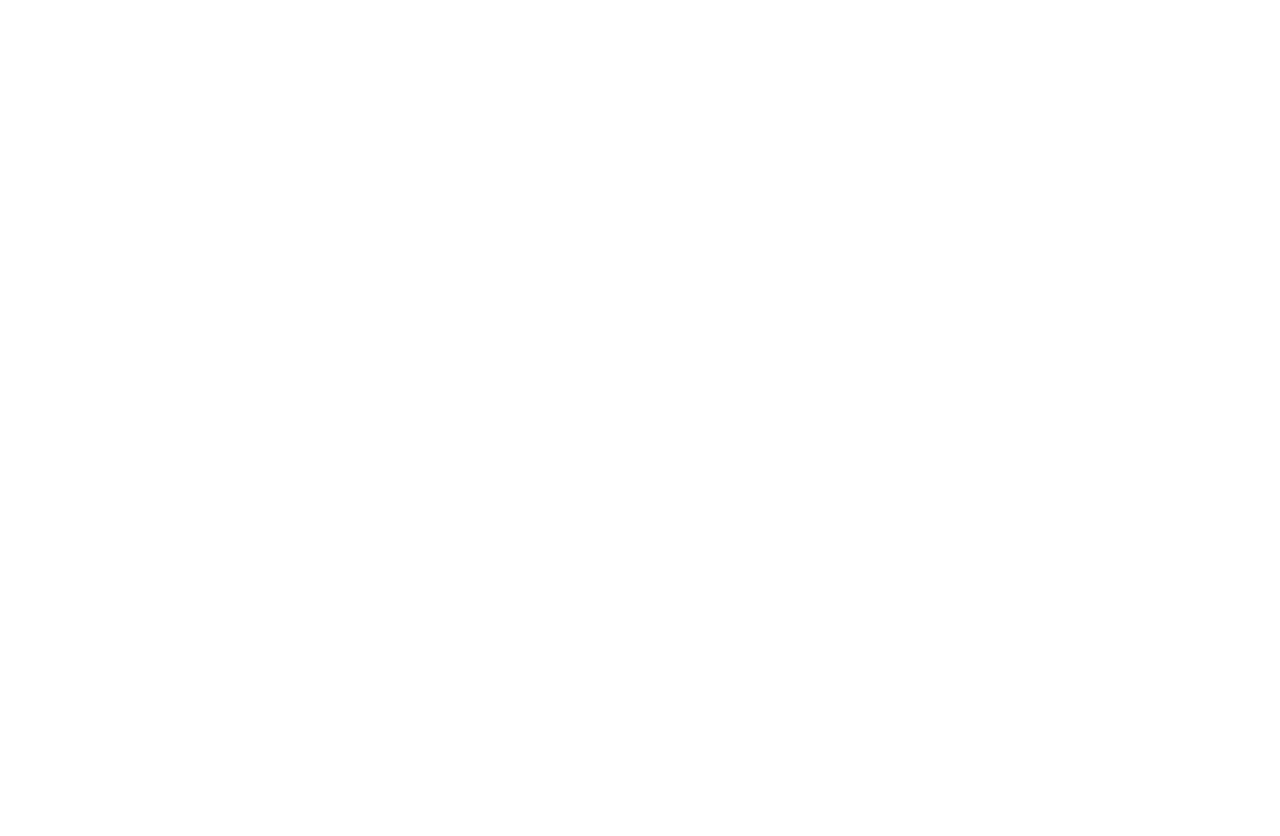
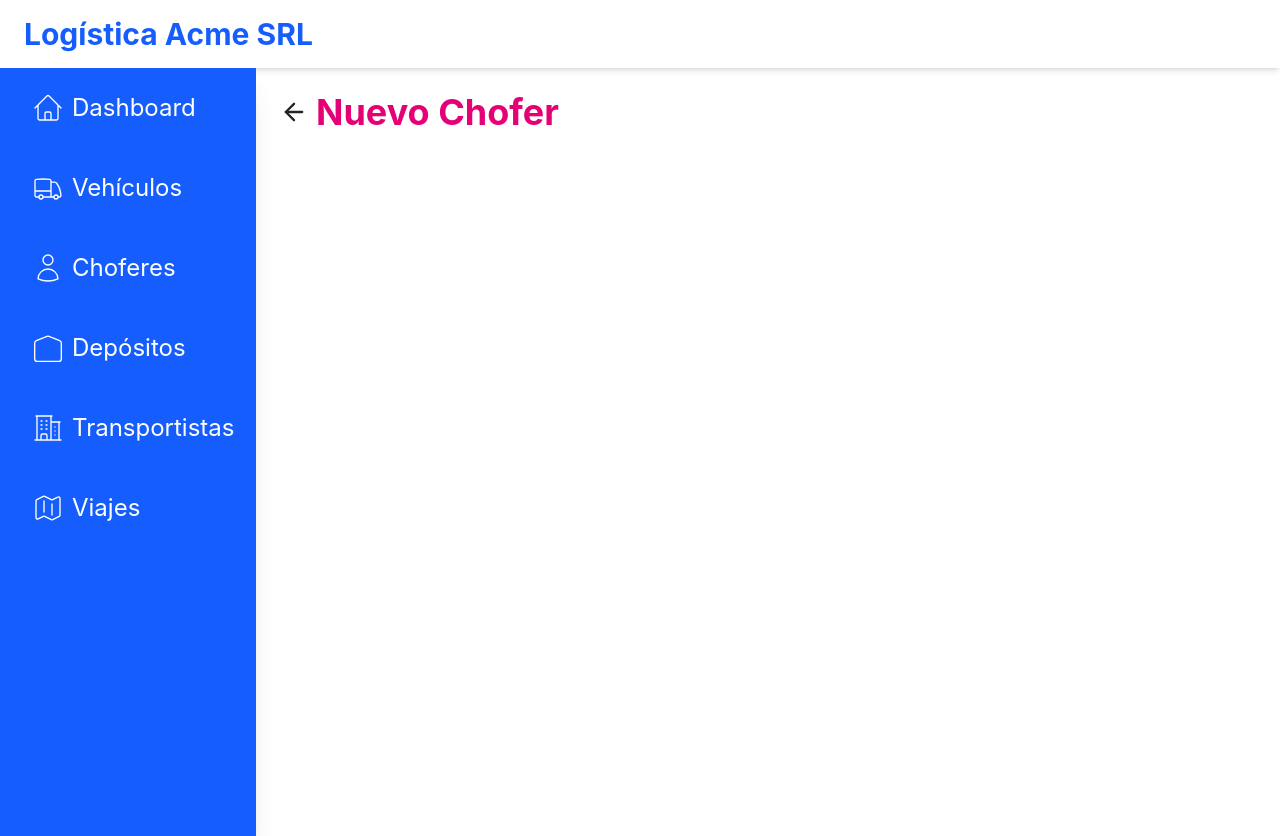
Before and after one commit to DesApp-2025c1-Grupo-5/viajes-frontend, a React (Vite) app: page /nuevoChofer in a window 1280 px wide. Before the commit this address had no page. Before the commit the page ends 800 px from the top, so only its background shows below. Built offline with nearby package versions, Linux system fonts and the light colour scheme.

Commit message:
Agregado BackButton y creadas las páginas para nuevos depósitos, choferes, transportistas y vehículos

```diff
--- a/src/AppRouter.jsx
+++ b/src/AppRouter.jsx
@@ -1,14 +1,15 @@
-import {
-  Route,
-  Routes,
-}from "react-router-dom";
+import { Route, Routes } from "react-router-dom";
 import VehiculosPage from "./pages/VehiculosPage";
 import ChoferesPage from "./pages/ChoferesPage";
 import DepositosPage from "./pages/DepositosPage";
 import TransportistasPage from "./pages/TransportistasPage";
 import ViajesPage from "./pages/ViajesPage";
 import DashboardPage from "./pages/DashboardPage";
-import NuevoViajePage from "./pages/NuevoViajePage";
+import NuevoChoferPage from "./pages/nuevoPages/NuevoChoferPage";
+import NuevoDepositoPage from "./pages/nuevoPages/NuevoDepositoPage";
+import NuevoTransportistaPage from "./pages/nuevoPages/NuevoTransportistaPage";
+import NuevoVehiculoPage from "./pages/nuevoPages/NuevoVehiculoPage";
+import NuevoViajePage from "./pages/nuevoPages/NuevoViajePage";
 
 export function AppRouter() {
   return (
@@ -18,8 +19,12 @@
       <Route path="/depositos" element={<DepositosPage />} />
       <Route path="/transportistas" element={<TransportistasPage />} />
       <Route path="/viajes" element={<ViajesPage />} />
+      <Route path="/nuevoChofer" element={<NuevoChoferPage />} />
+      <Route path="/nuevoDeposito" element={<NuevoDepositoPage />} />
+      <Route path="/nuevoTransportista" element={<NuevoTransportistaPage />} />
+      <Route path="/nuevoVehiculo" element={<NuevoVehiculoPage />} />
+      <Route path="/nuevoViaje" element={<NuevoViajePage />} />
       <Route path="/" element={<DashboardPage />} />
-      <Route path="/nuevoViaje" element={<NuevoViajePage/>} />
     </Routes>
   );
 }
--- /dev/null
+++ b/src/components/BackButton.jsx
@@ -0,0 +1,18 @@
+import { ArrowLeft } from "lucide-react";
+import { useNavigate } from "react-router-dom";
+
+const BackButton = (props) => {
+  const navigate = useNavigate();
+
+  const handleClick = () => {
+    navigate(props.path);
+  };
+
+  return (
+    <button onClick={handleClick}>
+      <ArrowLeft className="w-7 h-7 cursor-pointer" />
+    </button>
+  );
+};
+
+export default BackButton;
--- a/src/pages/ChoferesPage.jsx
+++ b/src/pages/ChoferesPage.jsx
@@ -45,7 +45,7 @@
             <div>
                 <div className="flex items-center justify-between">
                     <TableTitle color="text-gray-700" title="Lista de choferes" description="Todos los choferes registrados en el sistema"></TableTitle>
-                    <New path="/nuevoViaje" bgColor="bg-green-300"></New>
+                    <New path="/nuevoChofer" bgColor="bg-green-300"></New>
                 </div>
                 <SearchBar></SearchBar>
                 <TablaChoferes choferes={tablaChoferes}/>
--- a/src/pages/DashboardPage.jsx
+++ b/src/pages/DashboardPage.jsx
@@ -12,7 +12,7 @@
             <NavBar />
         </div>
         <div className="flex-1 p-6">
-            <Title color="text-blue-600" title="Dashboard" description="Bienvenidos al sistema de logistica Acme SRL"></Title>
+            <Title color="text-blue-600" title="Dashboard" description="Bienvenidos al sistema de logística Acme SRL"></Title>
             <Card ancho="max-w-3xl" alto="h-15" tituloDeLaCarta="Viajes en curso" cantidad ="10" colorBorde="border-pink-400" colorPlus="bg-pink-500"></Card>
             <div className="grid grid-cols-2 gap-2 mt-4">
               <Card ancho="max-w-sm" alto="h-40" tituloDeLaCarta="Vehículos activos" cantidad="42" colorBorde="border-red-400" colorPlus="bg-red-400" />
--- a/src/pages/DepositosPage.jsx
+++ b/src/pages/DepositosPage.jsx
@@ -41,11 +41,11 @@
             <NavBar />
         </div>
         <div className="flex-1 p-6">
-            <Title color="text-orange-400" title="Depositos" description="Gestiona los depositos de la empresa"></Title>
+            <Title color="text-orange-400" title="Depósitos" description="Gestiona los depósitos de la empresa"></Title>
             <div>
                 <div className="flex items-center justify-between">
-                    <TableTitle color="text-gray-700" title="Lista de depositos" description="Todos los depositos registrados en el sistema"></TableTitle>
-                    <New path="/nuevoViaje" bgColor="bg-orange-300"></New>
+                    <TableTitle color="text-gray-700" title="Lista de depósitos" description="Todos los depósitos registrados en el sistema"></TableTitle>
+                    <New path="/nuevoDeposito" bgColor="bg-orange-300"></New>
                 </div>
                 <SearchBar></SearchBar>
                 <TablaDepositos depositos={tablaDepositos}/>
--- a/src/pages/TransportistasPage.jsx
+++ b/src/pages/TransportistasPage.jsx
@@ -40,11 +40,11 @@
             <NavBar />
         </div>
         <div className="flex-1 p-6">
-            <Title color="text-purple-400" title="Empresas Transportistas" description="Gestiona los transportistas de la empresa"></Title>
+            <Title color="text-purple-400" title="Transportistas" description="Gestiona los transportistas de la empresa"></Title>
             <div>
                 <div className="flex items-center justify-between">
                     <TableTitle color="text-gray-700" title="Lista de transportistas" description="Todos los transportistas registrados en el sistema"></TableTitle>
-                    <New path="/nuevoViaje" bgColor="bg-purple-300"></New>
+                    <New path="/nuevoTransportista" bgColor="bg-purple-300"></New>
                 </div>
                 <SearchBar></SearchBar>
                 <TablaTransportistas transportistas={tablatransportistas}/>
--- a/src/pages/VehiculosPage.jsx
+++ b/src/pages/VehiculosPage.jsx
@@ -41,11 +41,11 @@
             <NavBar />
         </div>
         <div className="flex-1 p-6">
-            <Title color="text-red-400" title="Vehiculos" description="Gestiona los vehiculos de la empresa"></Title>
+            <Title color="text-red-400" title="Vehículos" description="Gestiona los vehículos de la empresa"></Title>
             <div>
                 <div className="flex items-center justify-between">
-                    <TableTitle color="text-gray-700" title="Lista de vehiculos" description="Todos los vehiculos registrados en el sistema"></TableTitle>
-                    <New path="/nuevoViaje" bgColor="bg-red-300"></New>
+                    <TableTitle color="text-gray-700" title="Lista de vehículos" description="Todos los vehículos registrados en el sistema"></TableTitle>
+                    <New path="/nuevoVehiculo" bgColor="bg-red-300"></New>
                 </div>
                 <SearchBar></SearchBar>
                 <TablaVehiculos vehiculos={tablaVehiculos}/>
--- /dev/null
+++ b/src/pages/nuevoPages/NuevoChoferPage.jsx
@@ -0,0 +1,23 @@
+import BackButton from "../../components/BackButton";
+import Header from "../../components/Header"
+import NavBar from "../../components/NavBar"
+import TitleNew from "../../components/TitleNew"
+
+const NuevoChoferPage = () => {
+     return (
+      <>
+        <Header></Header>
+        <div className="flex">
+          <NavBar></NavBar>
+          <div className="flex-1 p-6">
+            <div className="flex items-center gap-2 mb-6">
+              <BackButton path="/choferes"/>
+              <TitleNew color="text-pink-600" title="Nuevo Chofer" />
+            </div>
+          </div>
+        </div>
+      </>
+     );
+}
+
+export default NuevoChoferPage;
--- /dev/null
+++ b/src/pages/nuevoPages/NuevoDepositoPage.jsx
@@ -0,0 +1,23 @@
+import BackButton from "../../components/BackButton";
+import Header from "../../components/Header"
+import NavBar from "../../components/NavBar"
+import TitleNew from "../../components/TitleNew"
+
+const NuevoDepositoPage = () => {
+     return (
+      <>
+        <Header></Header>
+        <div className="flex">
+          <NavBar></NavBar>
+          <div className="flex-1 p-6">
+            <div className="flex items-center gap-2 mb-6">
+              <BackButton path="/depositos"/>
+              <TitleNew color="text-pink-600" title="Nuevo Depósito" />
+            </div>
+          </div>
+        </div>
+      </>
+     );
+}
+
+export default NuevoDepositoPage;
--- /dev/null
+++ b/src/pages/nuevoPages/NuevoTransportistaPage.jsx
@@ -0,0 +1,23 @@
+import BackButton from "../../components/BackButton";
+import Header from "../../components/Header"
+import NavBar from "../../components/NavBar"
+import TitleNew from "../../components/TitleNew"
+
+const NuevoTransportistaPage = () => {
+     return (
+      <>
+        <Header></Header>
+        <div className="flex">
+          <NavBar></NavBar>
+          <div className="flex-1 p-6">
+            <div className="flex items-center gap-2 mb-6">
+              <BackButton path="/transportistas"/>
+              <TitleNew color="text-pink-600" title="Nuevo Transportista" />
+            </div>
+          </div>
+        </div>
+      </>
+     );
+}
+
+export default NuevoTransportistaPage;
--- /dev/null
+++ b/src/pages/nuevoPages/NuevoVehiculoPage.jsx
@@ -0,0 +1,23 @@
+import BackButton from "../../components/BackButton";
+import Header from "../../components/Header"
+import NavBar from "../../components/NavBar"
+import TitleNew from "../../components/TitleNew"
+
+const NuevoVehiculoPage = () => {
+     return (
+      <>
+        <Header></Header>
+        <div className="flex">
+          <NavBar></NavBar>
+          <div className="flex-1 p-6">
+            <div className="flex items-center gap-2 mb-6">
+              <BackButton path="/vehiculos"/>
+              <TitleNew color="text-pink-600" title="Nuevo Vehículo" />
+            </div>
+          </div>
+        </div>
+      </>
+     );
+}
+
+export default NuevoVehiculoPage;
--- a/src/pages/NuevoViajePage.jsx
+++ b/src/pages/nuevoPages/NuevoViajePage.jsx
@@ -1,9 +1,9 @@
-import Header from "../components/Header"
-import NavBar from "../components/NavBar"
-import TitleNew from "../components/TitleNew"
-import {ArrowLeft} from 'lucide-react';
+import BackButton from "../../components/BackButton";
+import Header from "../../components/Header"
+import NavBar from "../../components/NavBar"
+import TitleNew from "../../components/TitleNew"
 
-const NuevoViaje = () => {
+const NuevoViajePage = () => {
      return (
       <>
         <Header></Header>
@@ -11,7 +11,7 @@
           <NavBar></NavBar>
           <div className="flex-1 p-6">
             <div className="flex items-center gap-2 mb-6">
-              <ArrowLeft className="w-7 h-7 cursor-pointer" />
+              <BackButton path="/viajes"/>
               <TitleNew color="text-pink-600" title="Nuevo Viaje" />
             </div>
           </div>
@@ -20,4 +20,4 @@
      );
 }
 
-export default NuevoViaje;
+export default NuevoViajePage;
```
